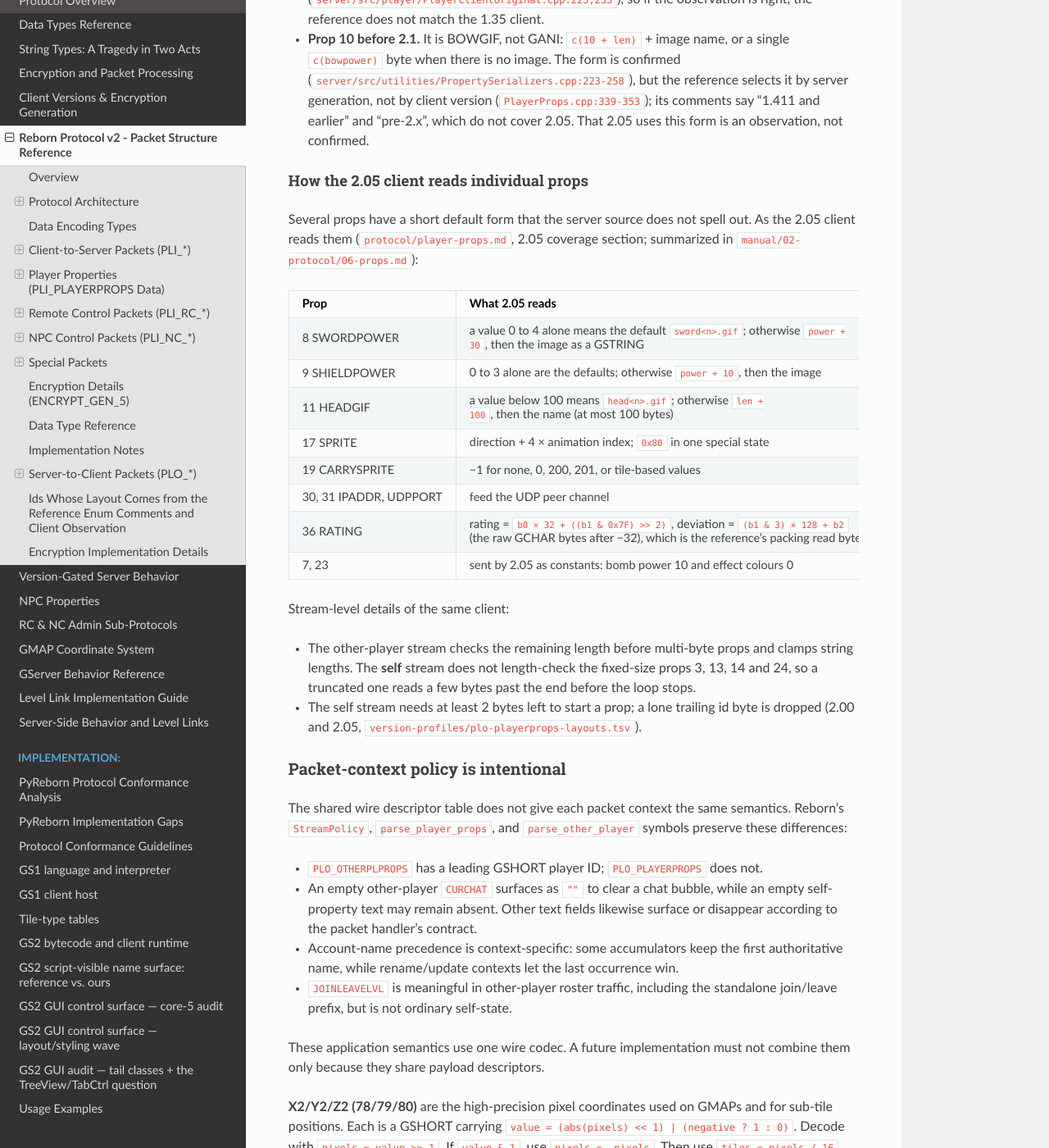
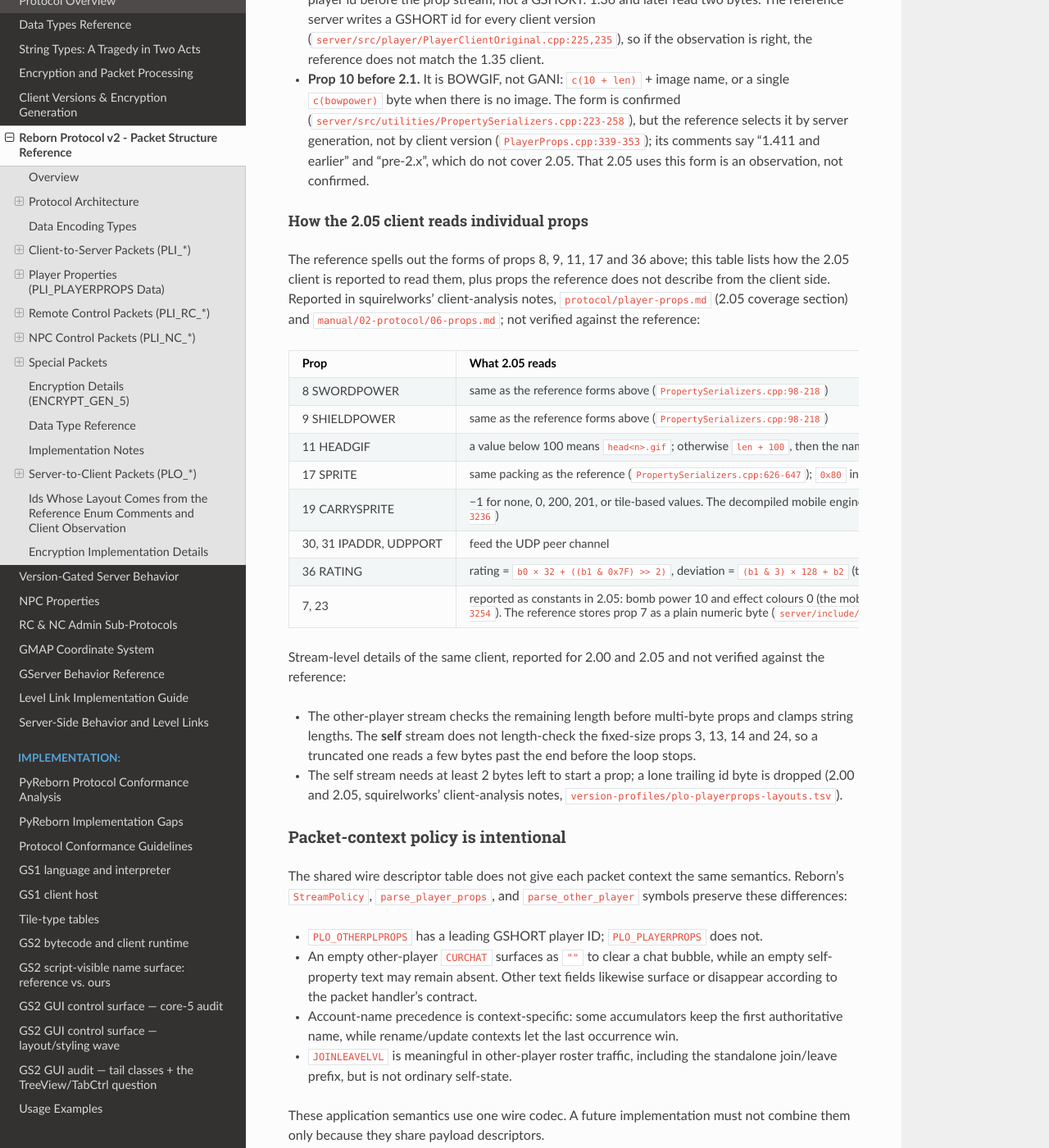
Before and after one commit to hosler/reborn-protocol-docs, a Sphinx documentation site: the page built from docs/protocol/packet-structures.md, in a window 1280 px wide and 1400 px high, scrolled down 23059 px. Shown: the whole window at 82% size. Built offline with Sphinx 7.4.7 and the Read the Docs theme 3.1.0, drawn with Linux system fonts in a browser that asks for light colours; some of the changed text lies outside the part shown.

Commit message:
PR #47 fixups: 2.05 prop table trimmed to the 2.05-specific parts, reported label added
The intro claimed the server source does not spell out props 8, 9, 11, 17 and
36; it does (this page, PropertySerializers.cpp:98-218, :626-647, :350-361).
Those rows now point at the reference forms, and the head-image row records the
123-byte reference limit (PropertySerializers.h:107) beside the reported 100.
Carry-sprite and constant-prop rows corroborated against FourPlay TPlayer.cpp.
BOMBPOWER (7) on this page no longer says an unqualified (0-3). Stream bullets
labelled as reported; links turned into plain text.

Co-Authored-By: Claude <noreply@anthropic.com>

```diff
--- a/docs/protocol/packet-structures.md
+++ b/docs/protocol/packet-structures.md
@@ -714,7 +714,7 @@ reference list binds `FULLHEARTS` to `account.maxHitpoints`
 **ARROWSCOUNT (4)**: `[GCHAR: arrow_count]`
 **BOMBSCOUNT (5)**: `[GCHAR: bomb_count]`
 **GLOVEPOWER (6)**: `[GCHAR: glove_power]` (0-3)
-**BOMBPOWER (7)**: `[GCHAR: bomb_power]` (0-3)
+**BOMBPOWER (7)**: `[GCHAR: bomb_power]` (0-3 as the reference uses it; it stores a plain numeric byte, `server/include/object/Player.h:707` at GServer-v2 beta4, and the 2.05 client is reported to send 10, see below)
 **SWORDPOWER (8)**: Variable format (see below)
 **SHIELDPOWER (9)**: Variable format (see below)
 
@@ -921,27 +921,26 @@ notes, not confirmed against the reference):
 
 #### How the 2.05 client reads individual props
 
-Several props have a short default form that the server source does not spell out. As the
-2.05 client reads them ([`protocol/player-props.md`](https://github.com/squirelworks/Graal_analysis/blob/main/protocol/player-props.md), 2.05 coverage section; summarized in [`manual/02-protocol/06-props.md`](https://github.com/squirelworks/Graal_analysis/blob/main/manual/02-protocol/06-props.md)):
+The reference spells out the forms of props 8, 9, 11, 17 and 36 above; this table lists how the 2.05 client is reported to read them, plus props the reference does not describe from the client side. Reported in squirelworks' client-analysis notes, `protocol/player-props.md` (2.05 coverage section) and `manual/02-protocol/06-props.md`; not verified against the reference:
 
 | Prop | What 2.05 reads |
 |---|---|
-| 8 SWORDPOWER | a value 0 to 4 alone means the default `sword<n>.gif`; otherwise `power + 30`, then the image as a GSTRING |
-| 9 SHIELDPOWER | 0 to 3 alone are the defaults; otherwise `power + 10`, then the image |
-| 11 HEADGIF | a value below 100 means `head<n>.gif`; otherwise `len + 100`, then the name (at most 100 bytes) |
-| 17 SPRITE | direction + 4 × animation index; `0x80` in one special state |
-| 19 CARRYSPRITE | −1 for none, 0, 200, 201, or tile-based values |
+| 8 SWORDPOWER | same as the reference forms above (`PropertySerializers.cpp:98-218`) |
+| 9 SHIELDPOWER | same as the reference forms above (`PropertySerializers.cpp:98-218`) |
+| 11 HEADGIF | a value below 100 means `head<n>.gif`; otherwise `len + 100`, then the name (the reference allows up to 123 bytes, `PropertySerializers.h:107`; a 100-byte cap in 2.05 is reported, not verified) |
+| 17 SPRITE | same packing as the reference (`PropertySerializers.cpp:626-647`); `0x80` in one special state is reported, not verified |
+| 19 CARRYSPRITE | −1 for none, 0, 200, 201, or tile-based values. The decompiled mobile engine writes the same set: none 0x1f (-1), 0x41 -> 0, 0x42 -> 200, 0xef -> 201, else sprite - 4 (`Preagonal/FourPlay/quattroplay/src/TPlayer.cpp:3221-3236`) |
 | 30, 31 IPADDR, UDPPORT | feed the UDP peer channel |
-| 36 RATING | rating = `b0 × 32 + ((b1 & 0x7F) >> 2)`, deviation = `(b1 & 3) × 128 + b2` (the raw GCHAR bytes after −32), which is the reference's packing read byte by byte |
-| 7, 23 | sent by 2.05 as constants: bomb power 10 and effect colours 0 |
-
-Stream-level details of the same client:
+| 36 RATING | rating = `b0 × 32 + ((b1 & 0x7F) >> 2)`, deviation = `(b1 & 3) × 128 + b2` (the raw GCHAR bytes after −32), which is the reference's packing read byte by byte (`PropertySerializers.cpp:350-361`) |
+| 7, 23 | reported as constants in 2.05: bomb power 10 and effect colours 0 (the mobile engine does the same: `Preagonal/FourPlay/quattroplay/src/TPlayer.cpp:3162-3164`, `:3251-3254`). The reference stores prop 7 as a plain numeric byte (`server/include/object/Player.h:707` at GServer-v2 beta4), and a value of 10 is what these clients send |
+
+Stream-level details of the same client, reported for 2.00 and 2.05 and not verified against the reference:
 
 - The other-player stream checks the remaining length before multi-byte props and clamps
   string lengths. The **self** stream does not length-check the fixed-size props 3, 13, 14 and
   24, so a truncated one reads a few bytes past the end before the loop stops.
 - The self stream needs at least 2 bytes left to start a prop; a lone trailing id byte is
-  dropped (2.00 and 2.05, [`version-profiles/plo-playerprops-layouts.tsv`](https://github.com/squirelworks/Graal_analysis/blob/main/version-profiles/plo-playerprops-layouts.tsv)).
+  dropped (2.00 and 2.05, squirelworks' client-analysis notes, `version-profiles/plo-playerprops-layouts.tsv`).
 
 ### Packet-context policy is intentional
 
```
